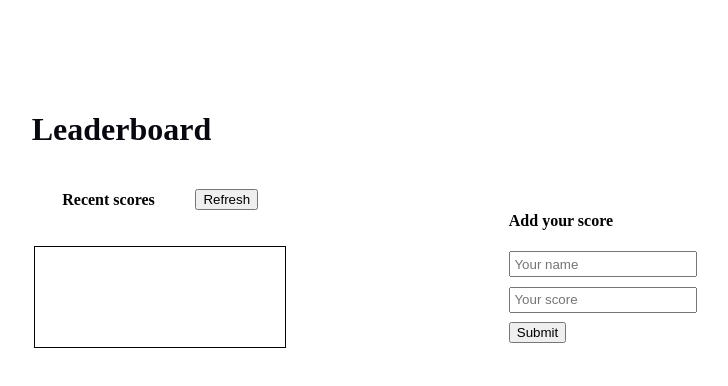
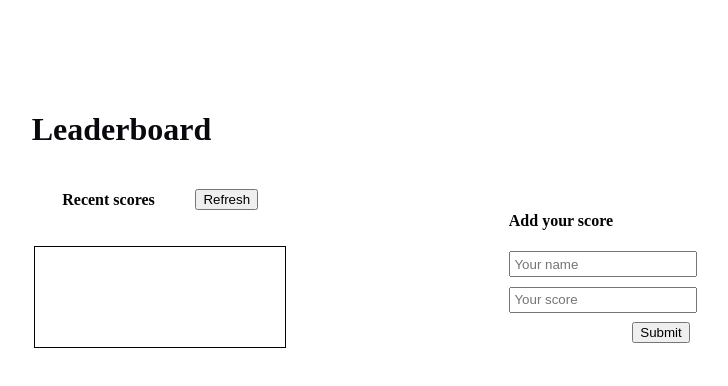
Before and after one commit to HossainAraf/Leaderboard, a website built with webpack: page src/index.html in a window 1280 px wide. Shown: the whole page, without its empty margins (278-1006 px from the left). Built offline with nearby package versions, Linux system fonts and the light colour scheme.

Commit message:
Replace submit button position to right side

```diff
--- a/src/styles/style.css
+++ b/src/styles/style.css
@@ -56,8 +56,8 @@ h4 {
   justify-content: space-around;
 }
 
-#btn-submit {
-  align-self: flex-start;
+#submit {
+  align-self: flex-end;
 }
 
 input {
```
